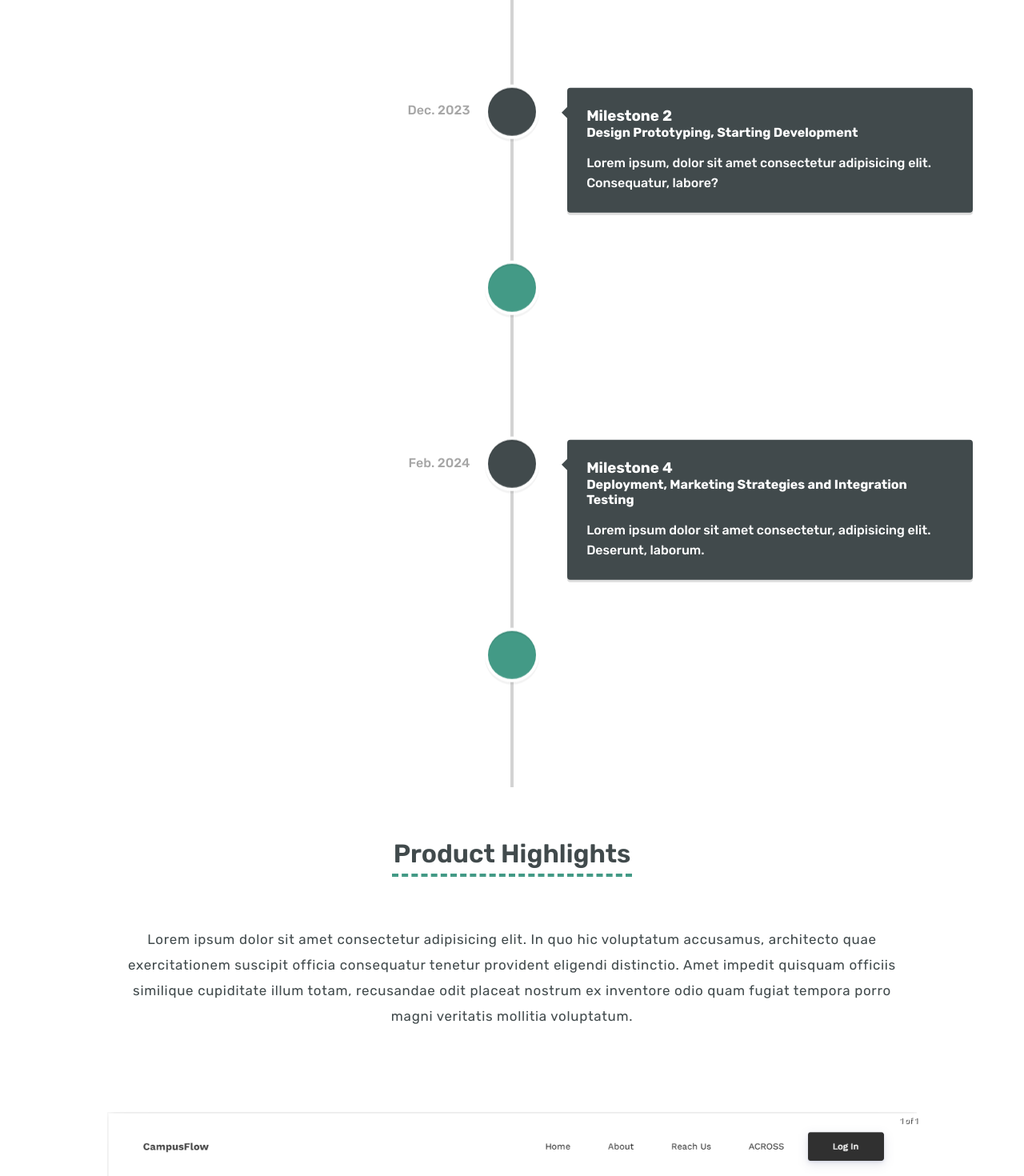
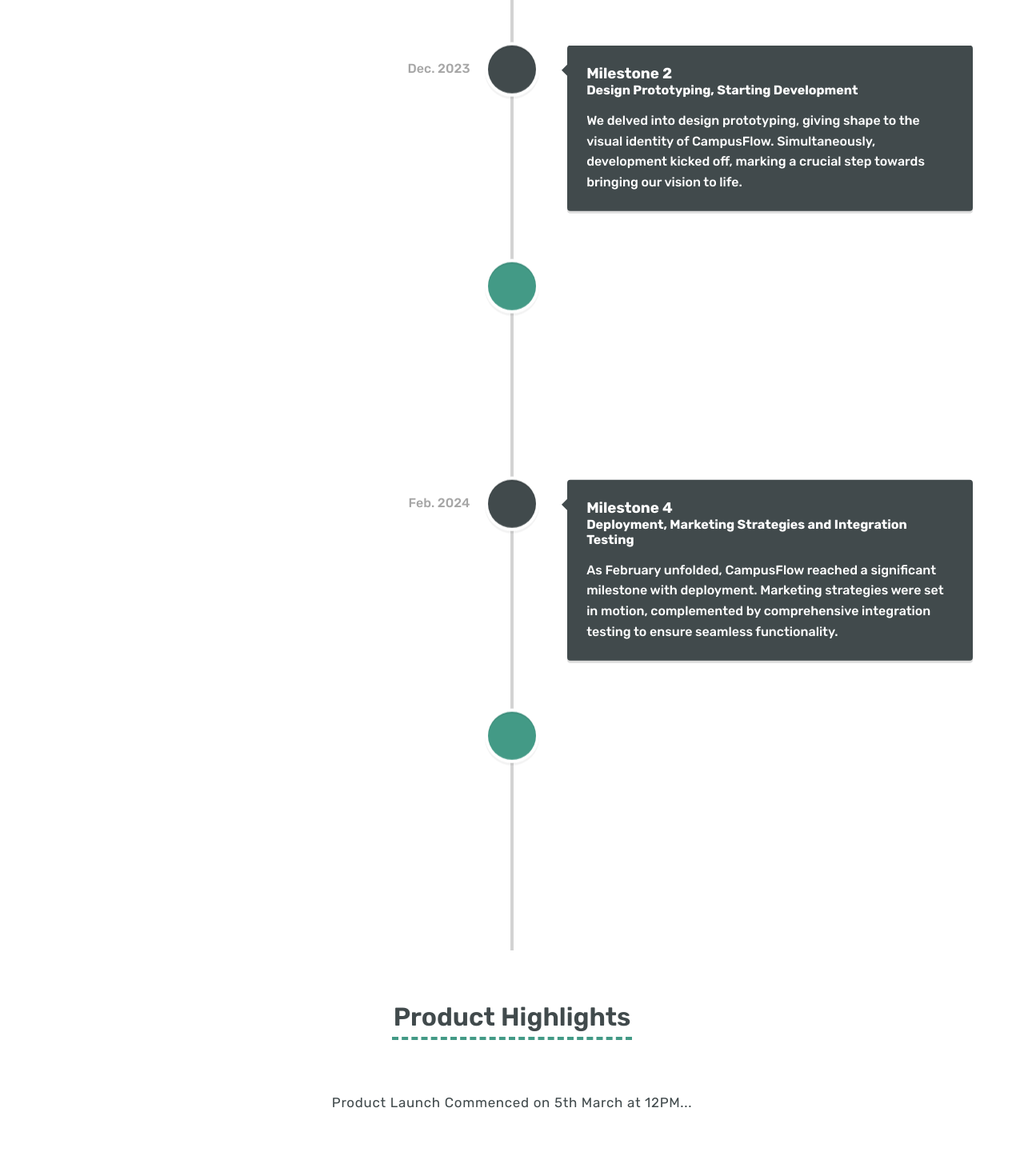
Before and after one commit to saroj2053/web-wizards, a React (Vite) app: page / in a window 1280 px wide. Shown: the part 2140-3610 px from the top of the page at 80% size. Built offline with nearby package versions, Linux system fonts and the light colour scheme.

Commit message:
Lorem ipsum text updated and Go Live button introduced

```diff
--- a/src/components/Milestone/Milestone.jsx
+++ b/src/components/Milestone/Milestone.jsx
@@ -24,8 +24,8 @@
               Team Building, Requirements Handling
             </h4>
             <p>
-              Lorem ipsum dolor sit amet, consectetur adipisicing elit. Maiores,
-              modi!
+              Our team came together to lay the foundation for CampusFlow. We meticulously handled project requirements,
+              ensuring a solid groundwork for the development journey.
             </p>
           </VerticalTimelineElement>
           <VerticalTimelineElement
@@ -40,8 +40,8 @@
               Design Prototyping, Starting Development
             </h4>
             <p>
-              Lorem ipsum, dolor sit amet consectetur adipisicing elit.
-              Consequatur, labore?
+              We delved into design prototyping, giving shape to the visual identity of CampusFlow. Simultaneously, development kicked off,
+              marking a crucial step towards bringing our vision to life.
             </p>
           </VerticalTimelineElement>
           <VerticalTimelineElement
@@ -56,8 +56,8 @@
               Data Collection, Automation Tool and Testing
             </h4>
             <p>
-              Lorem ipsum dolor sit amet consectetur, adipisicing elit.
-              Deserunt, laborum.
+              CampusFlow witnessed extensive efforts in data collection, coupled with the implementation of automation tools.
+              Rigorous testing processes were applied to guarantee a robust and reliable platform.
             </p>
           </VerticalTimelineElement>
           <VerticalTimelineElement
@@ -72,8 +72,8 @@
               Deployment, Marketing Strategies and Integration Testing
             </h4>
             <p>
-              Lorem ipsum dolor sit amet consectetur, adipisicing elit.
-              Deserunt, laborum.
+              As February unfolded, CampusFlow reached a significant milestone with deployment. Marketing strategies were set in motion,
+              complemented by comprehensive integration testing to ensure seamless functionality.
             </p>
           </VerticalTimelineElement>
           <VerticalTimelineElement
@@ -88,8 +88,8 @@
               Launch of CampusFlow
             </h4>
             <p>
-              Lorem ipsum dolor sit amet consectetur, adipisicing elit.
-              Deserunt, laborum.
+              On March 5, 2024, we are thrilled to announce the highly anticipated launch of CampusFlow! This milestone marks a significant
+              achievement for us as we unveil our platform designed to revolutionize and simplify the university experience. Get ready to embark on a new era of streamlined academic journeys with CampusFlow.
             </p>
           </VerticalTimelineElement>
         </VerticalTimeline>
--- a/src/components/ProductShowcase/ProductShowcase.jsx
+++ b/src/components/ProductShowcase/ProductShowcase.jsx
@@ -4,14 +4,19 @@
 import aboutStyles from "../About/About.module.css";
 import Milestone from "../Milestone/Milestone";
 import ProjectCarousel from "../ProjectCarousel/ProjectCarousel";
+import { Carousel } from "react-responsive-carousel";
+import productLaunchImg from "../../assets/campusflow-launch.png";
 
 const ProductShowcase = () => {
+  const openLink = () => {
+    window.open('http://campus-flow.college', '_blank');
+  };
   return (
     <div className={styles.productShowcase} name="product">
       <div className="container">
         <h1 className={styles.productShowcase__heading}>Our Products</h1>
         <div className={styles.productCard__wrapper}>
-          <div className={styles.productCard}>
+          {/* <div className={styles.productCard}>
             <figure className={styles.productImage}>
               <img
                 src={productThumbnail}
@@ -43,8 +48,21 @@
             CampusFlow is more than a product – it's your passport to a
             smoother, more informed academic journey. Join us and unlock the
             potential of streamlined university living today!
-          </p>
+          </p> */}
+
+          <Carousel autoPlay>
+            <div>
+              <img className="carousel__img" src={productLaunchImg} alt="" />
+              <h2 className="legend" style={{ fontSize: "18px" }}>
+                Stay Tuned for our revolutionary Product which is launching on 5th
+                March, 12PM
+              </h2>
+            </div>
+          </Carousel>
         </div>
+        {/* <button class="btn btn-submit" onClick={openLink}>
+          Go Live
+        </button> */}
       </div>
       <Milestone />
       <div className={styles.carousel}>
--- a/src/components/ProductShowcase/ProductShowcase.module.css
+++ b/src/components/ProductShowcase/ProductShowcase.module.css
@@ -241,3 +241,22 @@
   }
 
 }
+
+.btn-submit {
+  padding: 0.5rem 1.5rem;
+  border: none;
+  outline: none;
+  background-color: var(--primary-color);
+  color: white;
+  font-size: 1.25rem;
+  font-family: inherit;
+  font-weight: 500;
+  border-radius: 0.25rem;
+  cursor: pointer;
+  width: 20%;
+
+}
+
+.btn-submit:hover {
+  background: #03795d;
+}
--- a/src/components/ProjectCarousel/ProjectCarousel.css
+++ b/src/components/ProjectCarousel/ProjectCarousel.css
@@ -46,3 +46,7 @@
   margin-left: 0px;
   transform: translate(-50%, -5px);
 }
+
+#format {
+  font-size: large;
+}
--- a/src/components/ProjectCarousel/ProjectCarousel.jsx
+++ b/src/components/ProjectCarousel/ProjectCarousel.jsx
@@ -1,7 +1,7 @@
 import React from "react";
-import { Carousel } from "react-responsive-carousel";
 import "react-responsive-carousel/lib/styles/carousel.min.css";
 import "./ProjectCarousel.css";
+import { Carousel } from "react-responsive-carousel";
 import index1Img from "../../assets/campusflow-images/Index1.png";
 import index2Img from "../../assets/campusflow-images/Index2.png";
 import index3Img from "../../assets/campusflow-images/Index3.png";
@@ -20,174 +20,133 @@
 import index16Img from "../../assets/campusflow-images/Index16.png";
 import index17Img from "../../assets/campusflow-images/Index17.png";
 import index18Img from "../../assets/campusflow-images/Index18.png";
-import productLaunchImg from "../../assets/campusflow-launch.png";
+import index19Img from "../../assets/campusflow-images/Index19.png";
+
 
 const ProjectCarousel = () => (
   <>
     <div className="product__highlights">
       <h1 className="product__highlights-heading">Product Highlights</h1>
       <p>
-        Lorem ipsum dolor sit amet consectetur adipisicing elit. In quo hic
-        voluptatum accusamus, architecto quae exercitationem suscipit officia
-        consequatur tenetur provident eligendi distinctio. Amet impedit quisquam
-        officiis similique cupiditate illum totam, recusandae odit placeat
-        nostrum ex inventore odio quam fugiat tempora porro magni veritatis
-        mollitia voluptatum.
+        Product Launch Commenced on 5th March at 12PM...
       </p>
     </div>
-    <Carousel autoPlay>
+    {/* <Carousel autoPlay>
       <div>
-        <img className="carousel__img" src={productLaunchImg} alt="" />
-        <h2 className="legend">
-          Stay Tuned for our revolutionary Product which is launching on 5th
-          March, 12PM
-        </h2>
+        <img className="carousel__img" alt="" src={index1Img} />
+        <p className="legend" id="format">
+          <b>User landing Page</b>
+        </p>
       </div>
-      {/* <div>
-        <img className="carousel__img" alt="" src={index1Img} />
-        <p className="legend">
-          Description: Lorem ipsum dolor sit amet, consectetur adipisicing elit.
-          Expedita exercitationem velit molestiae ipsam veritatis tenetur vitae,
-          qui est numquam nisi, eligendi, facere minus reiciendis similique?
+      <div>
+        <img className="carousel__img" alt="" src={index2Img} />
+        <p className="legend" id="format">
+          <b>List of modules across all universities</b>
         </p>
-      </div> */}
-      {/* <div>
-        <img className="carousel__img" alt="" src={index2Img} />
-        <p className="legend">
-          Description: Lorem ipsum dolor sit amet, consectetur adipisicing elit.
-          Expedita exercitationem velit molestiae ipsam veritatis tenetur vitae,
-          qui est numquam nisi, eligendi, facere minus reiciendis similique?
+      </div>
+      <div>
+        <img className="carousel__img" alt="" src={index3Img} />
+        <p className="legend" id="format">
+          <b>List of Across Universities</b>
         </p>
-      </div> */}
-      {/* <div>
-        <img className="carousel__img" alt="" src={index3Img} />
-        <p className="legend">
-          Description: Lorem ipsum dolor sit amet, consectetur adipisicing elit.
-          Expedita exercitationem velit molestiae ipsam veritatis tenetur vitae,
-          qui est numquam nisi, eligendi, facere minus reiciendis similique?
+      </div>
+      <div>
+        <img className="carousel__img" alt="" src={index4Img} />
+        <p className="legend" id="format">
+          <b>Users can mark their completed modules</b>
         </p>
-      </div> */}
-      {/* <div>
-        <img className="carousel__img" alt="" src={index4Img} />
-        <p className="legend">
-          Description: Lorem ipsum dolor sit amet, consectetur adipisicing elit.
-          Expedita exercitationem velit molestiae ipsam veritatis tenetur vitae,
-          qui est numquam nisi, eligendi, facere minus reiciendis similique?
+      </div>
+      <div>
+        <img className="carousel__img" alt="" src={index5Img} />
+        <p className="legend" id="format">
+          <b>User Profile Section</b>
         </p>
-      </div> */}
-      {/* <div>
-        <img className="carousel__img" alt="" src={index5Img} />
-        <p className="legend">
-          Description: Lorem ipsum dolor sit amet, consectetur adipisicing elit.
-          Expedita exercitationem velit molestiae ipsam veritatis tenetur vitae,
-          qui est numquam nisi, eligendi, facere minus reiciendis similique?
+      </div>
+      <div>
+        <img className="carousel__img" alt="" src={index6Img} />
+        <p className="legend" id="format">
+          <b>Here you can find comparable modules against your respective module from another university</b>
         </p>
-      </div> */}
-      {/* <div>
-        <img className="carousel__img" alt="" src={index6Img} />
-        <p className="legend">
-          Description: Lorem ipsum dolor sit amet, consectetur adipisicing elit.
-          Expedita exercitationem velit molestiae ipsam veritatis tenetur vitae,
-          qui est numquam nisi, eligendi, facere minus reiciendis similique?
+      </div>
+      <div>
+        <img className="carousel__img" alt="" src={index7Img} />
+        <p className="legend" id="format">
+          <b>Transfer Credits Declaration Page</b>
         </p>
-      </div> */}
-      {/* <div>
-        <img className="carousel__img" alt="" src={index7Img} />
-        <p className="legend">
-          Description: Lorem ipsum dolor sit amet, consectetur adipisicing elit.
-          Expedita exercitationem velit molestiae ipsam veritatis tenetur vitae,
-          qui est numquam nisi, eligendi, facere minus reiciendis similique?
+      </div>
+      <div>
+        <img className="carousel__img" alt="" src={index8Img} />
+        <p className="legend" id="format">
+          <b>Choose your university where you want to transfer your credits</b>
         </p>
-      </div> */}
-      {/* <div>
-        <img className="carousel__img" alt="" src={index8Img} />
-        <p className="legend">
-          Description: Lorem ipsum dolor sit amet, consectetur adipisicing elit.
-          Expedita exercitationem velit molestiae ipsam veritatis tenetur vitae,
-          qui est numquam nisi, eligendi, facere minus reiciendis similique?
+      </div>
+      <div>
+        <img className="carousel__img" alt="" src={index9Img} />
+        <p className="legend" id="format">
+          <b>Select from which completed modules you want to ask for transfer credits</b>
         </p>
-      </div> */}
-      {/* <div>
-        <img className="carousel__img" alt="" src={index9Img} />
-        <p className="legend">
-          Description: Lorem ipsum dolor sit amet, consectetur adipisicing elit.
-          Expedita exercitationem velit molestiae ipsam veritatis tenetur vitae,
-          qui est numquam nisi, eligendi, facere minus reiciendis similique?
+      </div>
+      <div>
+        <img className="carousel__img" alt="" src={index10Img} />
+        <p className="legend" id="format">
+          <b>Upload your transcript and get verified</b>
         </p>
-      </div> */}
-      {/* <div>
-        <img className="carousel__img" alt="" src={index10Img} />
-        <p className="legend">
-          Description: Lorem ipsum dolor sit amet, consectetur adipisicing elit.
-          Expedita exercitationem velit molestiae ipsam veritatis tenetur vitae,
-          qui est numquam nisi, eligendi, facere minus reiciendis similique?
+      </div>
+      <div>
+        <img className="carousel__img" alt="" src={index11Img} />
+        <p className="legend" id="format">
+          <b>See your transfer credit modules option in another university</b>
         </p>
-      </div> */}
-      {/* <div>
-        <img className="carousel__img" alt="" src={index11Img} />
-        <p className="legend">
-          Description: Lorem ipsum dolor sit amet, consectetur adipisicing elit.
-          Expedita exercitationem velit molestiae ipsam veritatis tenetur vitae,
-          qui est numquam nisi, eligendi, facere minus reiciendis similique?
+      </div>
+      <div>
+        <img className="carousel__img" alt="" src={index12Img} />
+        <p className="legend" id="format">
+          <b>Upload your signature</b>
         </p>
-      </div> */}
-      {/* <div>
-        <img className="carousel__img" alt="" src={index12Img} />
-        <p className="legend">
-          Description: Lorem ipsum dolor sit amet, consectetur adipisicing elit.
-          Expedita exercitationem velit molestiae ipsam veritatis tenetur vitae,
-          qui est numquam nisi, eligendi, facere minus reiciendis similique?
+      </div>
+      <div>
+        <img className="carousel__img" alt="" src={index13Img} />
+        <p className="legend" id="format">
+          <b>Now, you're done with transfer credits process, wait for one week to get confirmation from university</b>
         </p>
-      </div> */}
-      {/* <div>
-        <img className="carousel__img" alt="" src={index13Img} />
-        <p className="legend">
-          Description: Lorem ipsum dolor sit amet, consectetur adipisicing elit.
-          Expedita exercitationem velit molestiae ipsam veritatis tenetur vitae,
-          qui est numquam nisi, eligendi, facere minus reiciendis similique?
+      </div>
+      <div>
+        <img className="carousel__img" alt="" src={index19Img} />
+        <p className="legend" id="format">
+          <b>User will get notified through email and notification section on their homepage</b>
         </p>
       </div>
       <div>
         <img className="carousel__img" alt="" src={index14Img} />
-        <p className="legend">
-          Description: Lorem ipsum dolor sit amet, consectetur adipisicing elit.
-          Expedita exercitationem velit molestiae ipsam veritatis tenetur vitae,
-          qui est numquam nisi, eligendi, facere minus reiciendis similique?
+        <p className="legend" id="format">
+          <b>Admin Home Page</b>
         </p>
       </div>
       <div>
         <img className="carousel__img" alt="" src={index15Img} />
-        <p className="legend">
-          Description: Lorem ipsum dolor sit amet, consectetur adipisicing elit.
-          Expedita exercitationem velit molestiae ipsam veritatis tenetur vitae,
-          qui est numquam nisi, eligendi, facere minus reiciendis similique?
+        <p className="legend" id="format">
+          <b>Admin Panel - User Management</b>
         </p>
       </div>
       <div>
         <img className="carousel__img" alt="" src={index16Img} />
-        <p className="legend">
-          Description: Lorem ipsum dolor sit amet, consectetur adipisicing elit.
-          Expedita exercitationem velit molestiae ipsam veritatis tenetur vitae,
-          qui est numquam nisi, eligendi, facere minus reiciendis similique?
+        <p className="legend" id="format">
+          <b>Admin Panel - Similarity Table for which you have uploaded the pdf</b>
         </p>
-      </div> */}
-      {/* <div>
+      </div>
+      <div>
         <img className="carousel__img" alt="" src={index17Img} />
-        <p className="legend">
-          Description: Lorem ipsum dolor sit amet, consectetur adipisicing elit.
-          Expedita exercitationem velit molestiae ipsam veritatis tenetur vitae,
-          qui est numquam nisi, eligendi, facere minus reiciendis similique?
+        <p className="legend" id="format">
+          <b>Admin Panel - One-Click PDF Upload</b>
         </p>
-      </div> */}
-      {/* <div>
+      </div>
+      <div>
         <img className="carousel__img" alt="" src={index18Img} />
-        <p className="legend">
-          Description: Lorem ipsum dolor sit amet, consectetur adipisicing elit.
-          Expedita exercitationem velit molestiae ipsam veritatis tenetur vitae,
-          qui est numquam nisi, eligendi, facere minus reiciendis similique?
+        <p className="legend" id="format">
+          <b>Admin Panel - Admin can manage users transfer credit requests</b>
         </p>
-      </div> */}
-    </Carousel>
+      </div>
+    </Carousel> */}
   </>
 );
 
--- a/src/components/TeamInfo/TeamInfo.jsx
+++ b/src/components/TeamInfo/TeamInfo.jsx
@@ -19,24 +19,23 @@
           </div>
           <div className={styles.pitchIllustrations}>
             <div className={styles.illustration1}>
-              <h4>Feature 1</h4>
+              <h4>Transfer Credits</h4>
               <p>
-                Lorem ipsum dolor sit amet consectetur, adipisicing elit.
-                Distinctio, numquam.
+                Automated grade conversion for a seamless academic experience
+                {/* Automated transcript verification, timely reminders, and grade conversion for a seamless academic experience. */}
               </p>
             </div>
             <div className={styles.illustration2}>
-              <h4>Feature 2</h4>
+              <h4>Compare Modules</h4>
               <p>
-                Lorem ipsum dolor sit amet consectetur, adipisicing elit.
-                Distinctio, numquam.
+                Compare courses and modules easily for better academic decisions.
+                {/* Effortless comparison of courses and modules based on program type, language, department, content, workload, and credit points for informed academic decisions. */}
               </p>
             </div>
             <div className={styles.illustration3}>
               <h4>Achievement -- Pitch 3</h4>
               <p>
-                Lorem ipsum dolor sit amet consectetur, adipisicing elit.
-                Distinctio, numquam.
+                Web Wizards: Winning hearts with innovation – crowned favorites on Pitch 3rd!
               </p>
             </div>
           </div>
```
Also changed, not shown: src/assets/campusflow-images/Index19.png (added).
